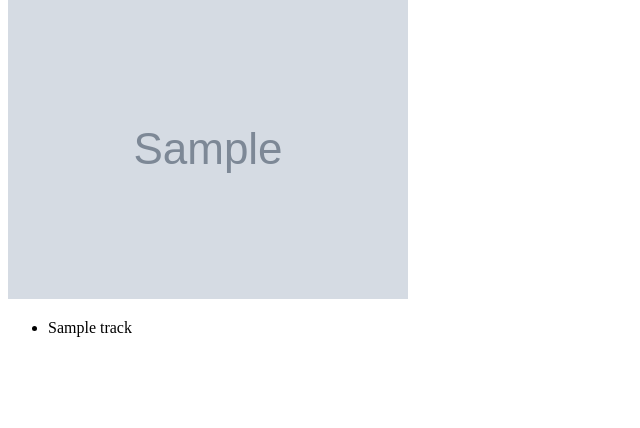
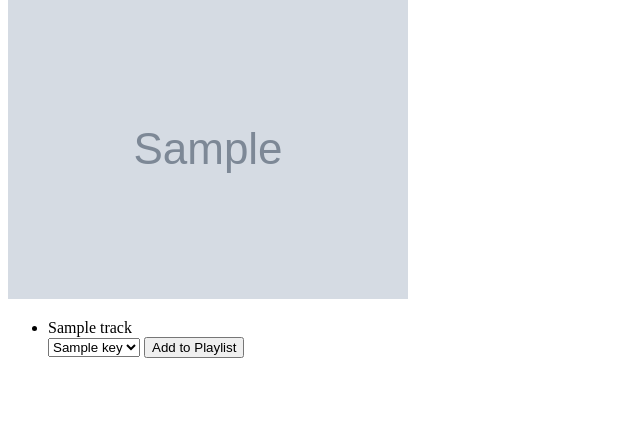
Before and after one commit to noahmorin/DevOps-Final-Project, a Flask app: template templates/returnAlbum.html in a window 1280 px wide. Shown: the part 222-650 px from the top of the page, without its empty margins (0-640 px from the left). Run offline with Flask 3, Linux system fonts and the light colour scheme; the template is opened without the code that fills it: most values are stand-ins (such as "Sample title", 1, 10 or a date in 2020); grey boxes marked "Sample" are stand-in pictures.

Commit message:
Add playlist from search album

```diff
--- a/app.py
+++ b/app.py
@@ -93,10 +93,16 @@ def search_album_route():
         try:
             albumResult = album_results(albumName)
             tracks = get_album_tracks(albumName)
-            return render_template('returnAlbum.html', results=albumResult, tracks=tracks)  # Render results and pass variables to the template
+            userPlaylistInfo = user_add_playlist()
+            return render_template('returnAlbum.html', results=albumResult, tracks=tracks, addPlaylist = userPlaylistInfo)  # Render results and pass variables to the template
         except:
             return render_template('noResults.html')
     else:
+        if session['checkCred'] != True:
+            session['returnPage'] = '/searchAlbum'
+            return redirect('/checkingCred')
+
+        session['checkCred'] = False
         return render_template('searchAlbum.html')
 
 @app.route('/searchSong', methods=['GET', 'POST'])
--- a/getAlbum.py
+++ b/getAlbum.py
@@ -39,7 +39,7 @@ def get_album_tracks(albumName):
 
     result = get(url, headers=headers)
     trackData = json.loads(result.content)
-    return [track["name"] for track in trackData["items"]]
+    return [{"name": track["name"], "uri": track["uri"]}for track in trackData["items"]]
 
 def get_album_by_id(token, albumID):
     url = f"https://api.spotify.com/v1/albums/{albumID}"
--- a/templates/returnAlbum.html
+++ b/templates/returnAlbum.html
@@ -11,7 +11,18 @@
         {% endif %}
         <ul>
             {% for track in tracks %}
-                <li>{{ track }}</li>
+                <li>{{ track.name }}</li>
+
+                {% if addPlaylist != "Empty" %}
+                    <form method="post" action="/addPlaylist">
+                        <select id="urlPlaylist" name="urlPlaylist">
+                            {% for key, value in addPlaylist.items() %}
+                                <option value='https://api.spotify.com/v1/playlists/{{value}}/tracks?uris={{track.uri}}'>{{key}}</option>
+                            {% endfor %}
+                        </select>
+                        <input type="submit" value="Add to Playlist">
+                    </form>
+                {% endif %}
             {% endfor %}
         </ul>
     </div>
```
